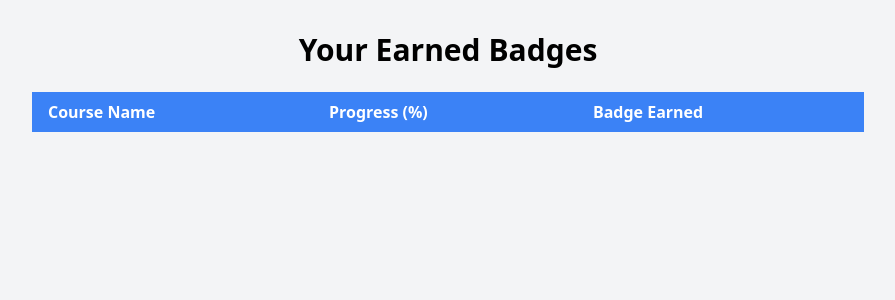
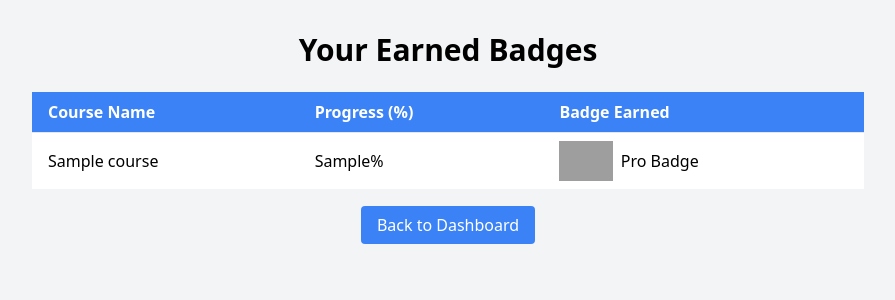
Before and after one commit to pawan2047/capstone, a PHP site: page /badges.php in a window 1280 px wide. Shown: the top 300 px of the page, without its empty margins (192-1087 px from the left). Run offline with PHP 8.4, Linux system fonts and the light colour scheme; the visitor is signed in with stand-in values (Sample User, id 1); tables that the repository leaves empty or names only in its code hold one stand-in row (values such as "Sample post"); a stand-in replaces the project's code that opens the database connection; lists and menus that the app fills with data are empty; some libraries are stand-ins or nearby versions; grey boxes are pictures that could not be loaded.

Commit message:
Update badges.php

```diff
--- a/badges.php
+++ b/badges.php
@@ -45,4 +45,52 @@ $stmt->close();
             <th class="px-4 py-2 text-left">Badge Earned</th>
           </tr>
         </thead>
+
+          <tbody class="bg-white divide-y divide-gray-200">
+          <?php if (!empty($progress_data)): ?>
+            <?php foreach ($progress_data as $course): ?>
+              <?php
+                $badge = '';
+                $badgeImage = '';
+                if ($course['completed'] >= 80) {
+                    $badge = 'Pro Badge';
+                    $badgeImage = 'pro_badge.png';
+                } elseif ($course['completed'] >= 60) {
+                    $badge = 'Intermediate Badge';
+                    $badgeImage = 'intermediate_badge.png';
+                } elseif ($course['completed'] >= 20) {
+                    $badge = 'Beginner Badge';
+                    $badgeImage = 'beginner_badge.png';
+                } else {
+                    $badge = 'No badge earned';
+                }
+              ?>
+              <tr>
+                <td class="px-4 py-2"><?= htmlspecialchars($course['course_name']) ?></td>
+                <td class="px-4 py-2"><?= htmlspecialchars($course['completed']) ?>%</td>
+                <td class="px-4 py-2">
+                  <?php if ($badge != 'No badge earned'): ?>
+                    <div class="flex items-center space-x-2">
+                      <img src="<?= $badgeImage ?>" alt="<?= $badge ?>" class="h-10">
+                      <span><?= $badge ?></span>
+                    </div>
+                  <?php else: ?>
+                    <?= $badge ?>
+                  <?php endif; ?>
+                </td>
+              </tr>
+            <?php endforeach; ?>
+          <?php else: ?>
+            <tr>
+              <td colspan="3" class="px-4 py-2 text-center text-gray-500">No badge data available.</td>
+            </tr>
+          <?php endif; ?>
+        </tbody>
+      </table>
+    </div>
+    <div class="text-center mt-6">
+      <a href="dashboard.php" class="bg-blue-500 hover:bg-blue-600 text-white px-4 py-2 rounded transition duration-150">Back to Dashboard</a>
+    </div>
+  </div>
+</body>
 </html>
```
